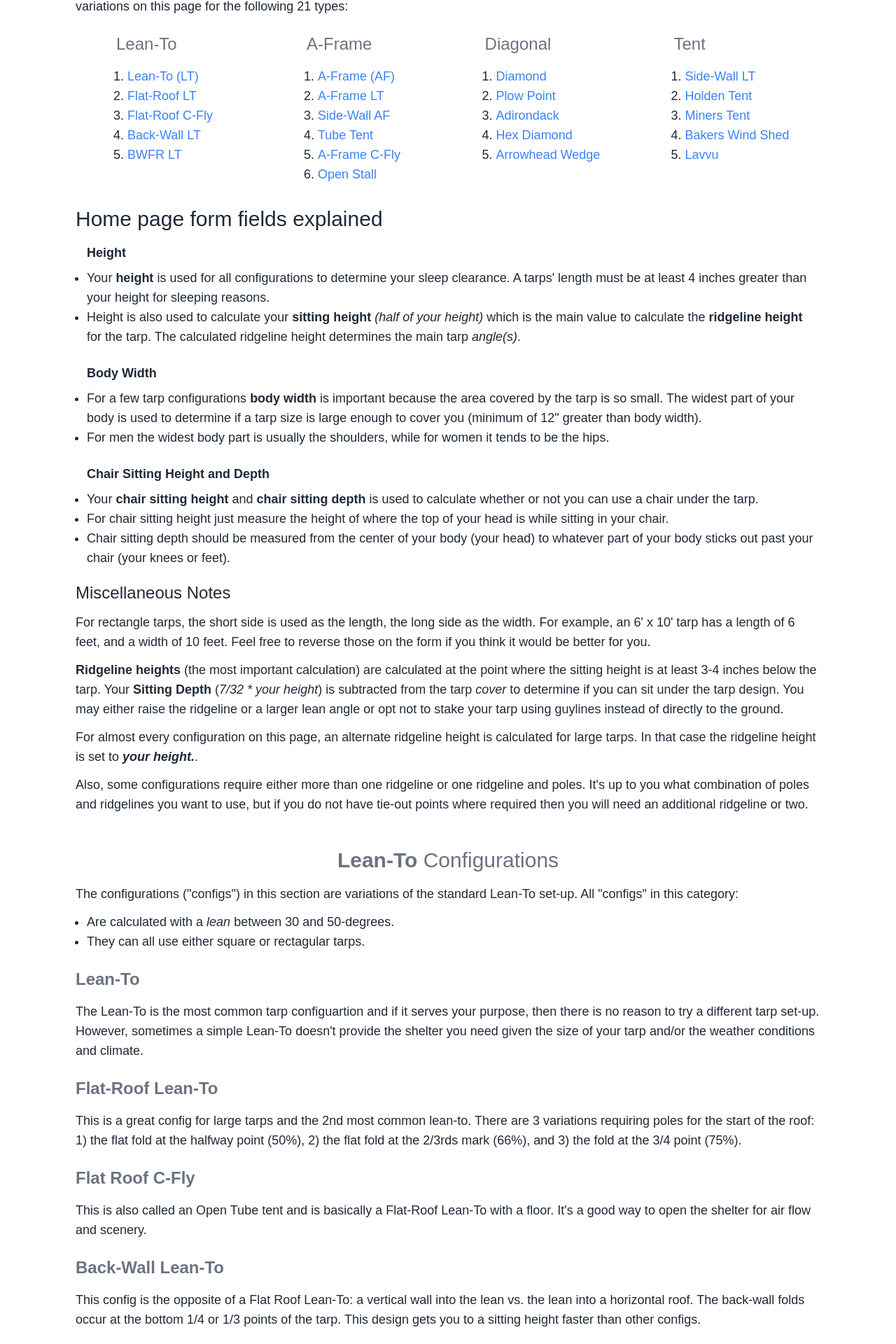
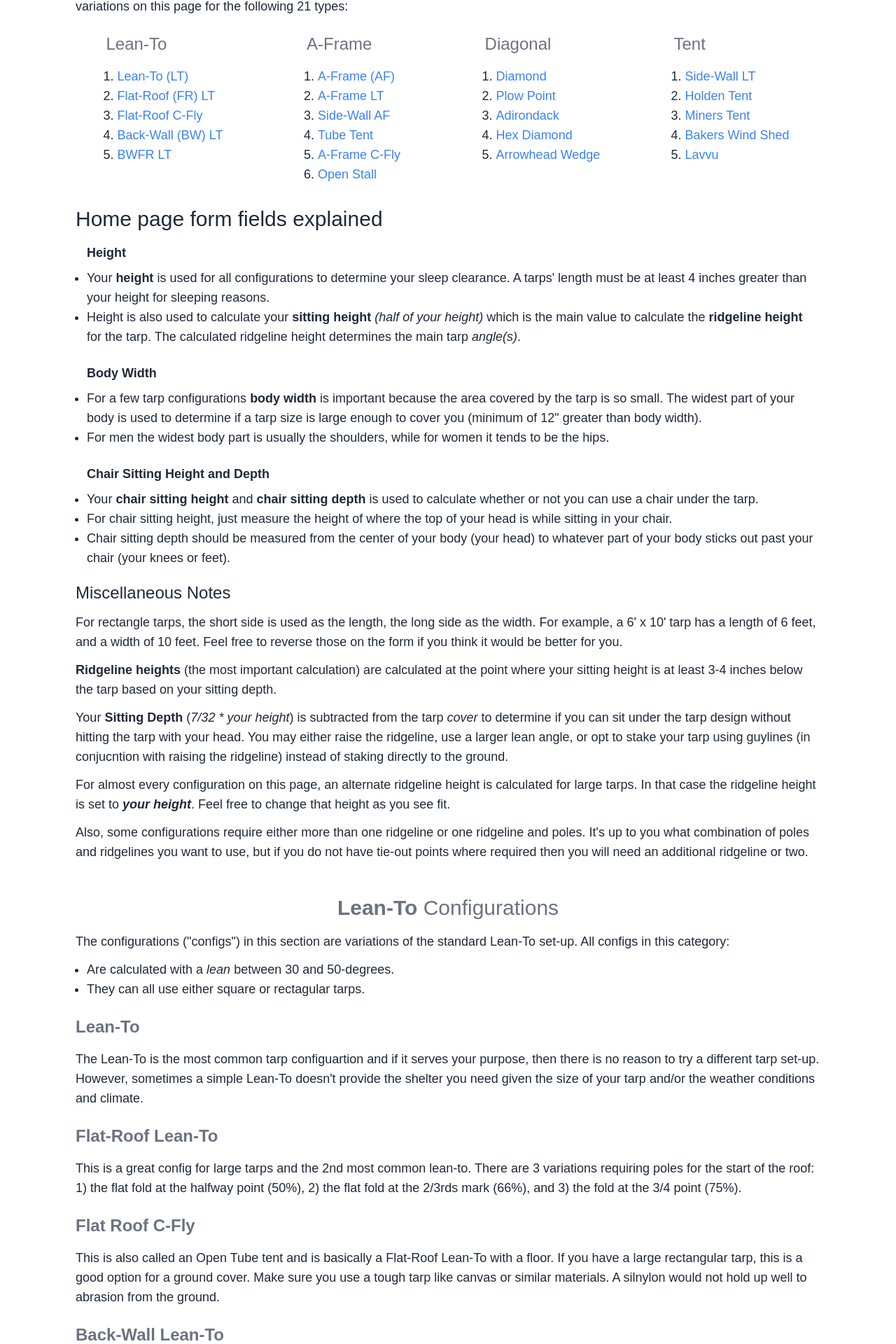
Before and after one commit to Kernix13/tarp-configs, a React (Create React App) app: page /configs in a window 1280 px wide. Shown: the part 217-2137 px from the top of the page at 70% size. Built offline with nearby package versions, Linux system fonts and the light colour scheme.

Commit message:
fixed typos on the pages

```diff
--- a/src/data/ConfigTypes.js
+++ b/src/data/ConfigTypes.js
@@ -1,9 +1,9 @@
 const ConfigTypes = [
   [
     ["Lean-To (LT)", "lean-to"],
-    ["Flat-Roof LT", "flatroof-lt"],
+    ["Flat-Roof (FR) LT", "flatroof-lt"],
     ["Flat-Roof C-Fly", "flat-roof-cfly"],
-    ["Back-Wall LT", "backwall-lt"],
+    ["Back-Wall (BW) LT", "backwall-lt"],
     ["BWFR LT", "bwfr-lt"]
   ],
   [
--- a/src/pages/Calcs.js
+++ b/src/pages/Calcs.js
@@ -5,7 +5,7 @@ function Calcs() {
   return (
     <div className="mb-16">
       <h1 className="text-4xl md:text-5xl text-gray-500 text-center mb-12">Calculations used in the JavaScript Files</h1>
-      <p className="mb-2">My Javascript variable names do not match the names in the equations on this page.</p>
+      <p className="mb-2 text-sm italic text-slate-600">FYI for developers: My JavaScript variable names do not match the names in the equations on this page.</p>
       <p className="font-bold mb-2">Equations common to nearly all configurations:</p>
       <p className="mb-4">
         Some configurations (A-Frame, Flat Roofs, ...) do not use <span className="italic">Sit Cover</span>, <span className="italic">Sit Cover Tarp Height</span>, <span className="italic">Chair Cover</span>, and <span className="italic">Chair Cover Tarp Height</span>.
@@ -57,7 +57,7 @@ function Calcs() {
 
       <h2 className="text-3xl mt-12 mb-1">A-Frame calculations</h2>
       <p className="mt-4">
-        1. <span className="italic">i (angle)</span> is 60-degrees for Tube Tent and Flat-Roof C-Fly, 70 &amp; 30 for A-Frame C-Fly, and ranges from 37 to 75-degrees for A-Frame and Side-Wall AF.
+        1. <span className="italic">i (angle)</span> is 60-degrees for Tube Tent and Flat-Roof C-Fly, 70 &amp; 30-degrees for A-Frame C-Fly, and ranges from 37 to 75-degrees for A-Frame and Side-Wall AF.
       </p>
       <div className="flex flex-col flex-wrap mt-6 mx-2 md:flex-row">
         {AllCalcs[1].map((item, i) => (
@@ -86,7 +86,7 @@ function Calcs() {
 
       <h2 className="text-3xl mt-12 mb-1">Tent calculations</h2>
       <p className="mt-4">
-        1a. <span className="italic">i (angle)</span> is all over the place for these configs: Bakers Wind Shed 27.5, Lavvu 60, and Miners Tent 67.5. The Side-Wall LT and Holden configs for each rectangle ration have 2 angles: 1. for the side walls, 2. for the main lean.
+        1a. <span className="italic">i (angle)</span> is all over the place for these configs: Bakers Wind Shed 27.5, Lavvu 60, and Miners Tent 67.5. The Side-Wall LT and Holden configs for each rectangle ratio have 2 angles: 1. for the side walls, 2. for the main lean.
       </p>
       <p className="mt-2">
         1b. <span className="italic">Side-Wall LT and Holden Tent angles: </span> Side-Wall LT 1:2 60, 33.3 | Side-Wall LT 3:5 55, 29 | Side-Wall LT 2:3 58, 27 | Holden Tent 1:2 50, 45 | Holden Tent 3:5 45, 40 | Holden Tent 2:3 56, 38 | Holden Tent 3:4 55, 33 | Holden Tent 4:5 58, 300 |
--- a/src/pages/Configs.js
+++ b/src/pages/Configs.js
@@ -17,7 +17,7 @@ function Configs() {
     <div>
       <h1 className="text-4xl md:text-5xl mb-6 text-gray-500 text-center">Configurations In Detail</h1>
       <p>
-        All <span className="italic">practical</span> tarp configurations fall into 1 of 4 categories: 1. <span className="text-lg font-semibold">{categories[0]}</span>, 2. <span className="text-lg font-semibold">{categories[1]}</span>, 3. <span className="text-lg font-semibold">{categories[2]}</span>, or 4. <span className="text-lg font-semibold">{categories[3]}</span>. There are 33 total tarp variations on this page for the following 21 types:
+        All <em>practical</em> tarp configurations fall into 1 of 4 categories: 1. <span className="text-lg font-semibold">{categories[0]}</span>, 2. <span className="text-lg font-semibold">{categories[1]}</span>, 3. <span className="text-lg font-semibold">{categories[2]}</span>, or 4. <span className="text-lg font-semibold">{categories[3]}</span>. There are 33 total tarp variations on this page for the following 21 types:
       </p>
       <div className="grid grid-cols-1 gap-4 justify-items-center items-start sm:grid-cols-2 md:grid-cols-4">
         <div>
@@ -87,22 +87,25 @@ function Configs() {
         <li>
           Your <strong>chair sitting height</strong> and <strong>chair sitting depth</strong> is used to calculate whether or not you can use a chair under the tarp.
         </li>
-        <li>For chair sitting height just measure the height of where the top of your head is while sitting in your chair.</li>
+        <li>For chair sitting height, just measure the height of where the top of your head is while sitting in your chair.</li>
         <li>Chair sitting depth should be measured from the center of your body (your head) to whatever part of your body sticks out past your chair (your knees or feet).</li>
       </ul>
       <h3 className="text-2xl mb-2 mt-5">Miscellaneous Notes</h3>
-      <p className="my-3">For rectangle tarps, the short side is used as the length, the long side as the width. For example, an 6' x 10' tarp has a length of 6 feet, and a width of 10 feet. Feel free to reverse those on the form if you think it would be better for you.</p>
+      <p className="my-3">For rectangle tarps, the short side is used as the length, the long side as the width. For example, a 6' x 10' tarp has a length of 6 feet, and a width of 10 feet. Feel free to reverse those on the form if you think it would be better for you.</p>
       <p className="my-3">
-        <span className="font-bold">Ridgeline heights</span> (the most important calculation) are calculated at the point where the sitting height is at least 3-4 inches below the tarp. Your <span className="font-bold">Sitting Depth</span> (<em>7/32 * your height</em>) is subtracted from the tarp <em>cover</em> to determine if you can sit under the tarp design. You may either raise the ridgeline or a larger lean angle or opt not to stake your tarp using guylines instead of directly to the ground.
+        <span className="font-bold">Ridgeline heights</span> (the most important calculation) are calculated at the point where your sitting height is at least 3-4 inches below the tarp based on your sitting depth.
+      </p>
+      <p className="my-3">
+        Your <span className="font-bold">Sitting Depth</span> (<em>7/32 * your height</em>) is subtracted from the tarp <em>cover</em> to determine if you can sit under the tarp design without hitting the tarp with your head. You may either raise the ridgeline, use a larger lean angle, or opt to stake your tarp using guylines (in conjucntion with raising the ridgeline) instead of staking directly to the ground.
       </p>
       <p className="mb-3">
-        For almost every configuration on this page, an alternate ridgeline height is calculated for large tarps. In that case the ridgeline height is set to <span className="italic font-bold">your height.</span>.
+        For almost every configuration on this page, an alternate ridgeline height is calculated for large tarps. In that case the ridgeline height is set to <span className="italic font-bold">your height</span>. Feel free to change that height as you see fit.
       </p>
       <p className="mb-3">Also, some configurations require either more than one ridgeline or one ridgeline and poles. It's up to you what combination of poles and ridgelines you want to use, but if you do not have tie-out points where required then you will need an additional ridgeline or two. </p>
       <h2 id="lean-to-configuration" className="text-3xl mt-12 mb-4 text-gray-500 text-center">
         <span className="font-bold">Lean-To</span> Configurations
       </h2>
-      <p className="mb-3">The configurations ("configs") in this section are variations of the standard Lean-To set-up. All "configs" in this category:</p>
+      <p className="mb-3">The configurations ("configs") in this section are variations of the standard Lean-To set-up. All configs in this category:</p>
       <ul className="list-disc ml-4 mt-2 mb-6">
         <li>
           Are calculated with a <em>lean</em> between 30 and 50-degrees.
@@ -120,15 +123,15 @@ function Configs() {
       <h3 id="flat-roof-cfly" className="text-2xl mt-6 mb-4 text-gray-500 font-semibold">
         Flat Roof C-Fly
       </h3>
-      <p className="mb-3">This is also called an Open Tube tent and is basically a Flat-Roof Lean-To with a floor. It's a good way to open the shelter for air flow and scenery.</p>
+      <p className="mb-3">This is also called an Open Tube tent and is basically a Flat-Roof Lean-To with a floor. If you have a large rectangular tarp, this is a good option for a ground cover. Make sure you use a tough tarp like canvas or similar materials. A silnylon would not hold up well to abrasion from the ground.</p>
       <h3 id="backwall-lt" className="text-2xl mt-6 mb-4 text-gray-500 font-semibold">
         Back-Wall Lean-To
       </h3>
-      <p className="mb-3">This config is the opposite of a Flat Roof Lean-To: a vertical wall into the lean vs. the lean into a horizontal roof. The back-wall folds occur at the bottom 1/4 or 1/3 points of the tarp. This design gets you to a sitting height faster than other configs.</p>
+      <p className="mb-3">This config is the opposite of a Flat Roof Lean-To: a vertical back wall and then the lean vs. the lean going into a horizontal roof. The back-wall folds occur at the bottom 1/4 or 1/3 points of the tarp. This design gets you to a sitting height faster than other configs.</p>
       <h3 id="bwfr-lt" className="text-2xl mt-6 mb-4 text-gray-500 font-semibold">
         Back-Wall Flat-Roof Lean-To (BWFRLT)
       </h3>
-      <p className="mb-3">A Back-Wall / Flat-Roof combination. You need a large tarp for this design since the 'lean' is only 1/3 or 1/2 the width of your tarp There are 2 variations: 1) the folds at the 1/4 and 3/4 points, or 2) the folds at the 1/3 and 2/3 points.</p>
+      <p className="mb-3">A Back-Wall / Flat-Roof combination. You need a large tarp for this design since the lean is only 1/3 or 1/2 the width of your tarp There are 2 variations: 1) the folds at the 1/4 and 3/4 points, or 2) the folds at the 1/3 and 2/3 points.</p>
       <p className="my-6 text-2xl">Here are the details and fold lines for the types listed above:</p>
       <div className="grid grid-cols-1 gap-12 xl:gap-6 xl:grid-cols-2">
         {AllConfigs[0].map((config, i) => (
@@ -163,7 +166,7 @@ function Configs() {
         <li>
           The first 3 configs are calculated with an A-Frame <em>lean</em> between 37 and 75-degrees.
         </li>
-        <li>The A-Frame, AF LEan-To and Open Stall can use a square or rectangular tape, the Tube tent and A-Frame C-Fly requires a 1:2 ratio rectangle tarp.</li>
+        <li>The A-Frame, AF Lean-To and Open Stall can use a square or rectangular tape, the Tube tent and A-Frame C-Fly requires a 1:2 ratio rectangle tarp.</li>
       </ul>
       <h3 id="aframe" className="text-2xl mt-6 mb-4 text-gray-500 font-semibold">
         A-Frame
@@ -269,7 +272,7 @@ function Configs() {
       <h2 id="tent-configuration" className="text-3xl mt-12 mb-4 text-gray-500 text-center">
         <span className="font-bold">Tent</span> Configurations
       </h2>
-      <p className="mb-3">My rule for a tarp tent is that 4+ "points" of cover are required. That means the roof plus 3 walls, and preferably a portion of the 4th wall. Given that definition, the Plow Point set-up would also fit into this category.</p>
+      <p className="mb-3">My rule for a tarp tent is that 4+ "points" of cover are required. That means the roof plus 3 walls, and preferably a portion of the 4th wall. Given that definition, the Plow Point and Tube Tent set-ups could possibly fit into this category.</p>
       <h3 id="sidewall-lt" className="text-2xl mt-6 mb-4 text-gray-500 font-semibold">
         Side-Wall Lean-To
       </h3>
```
